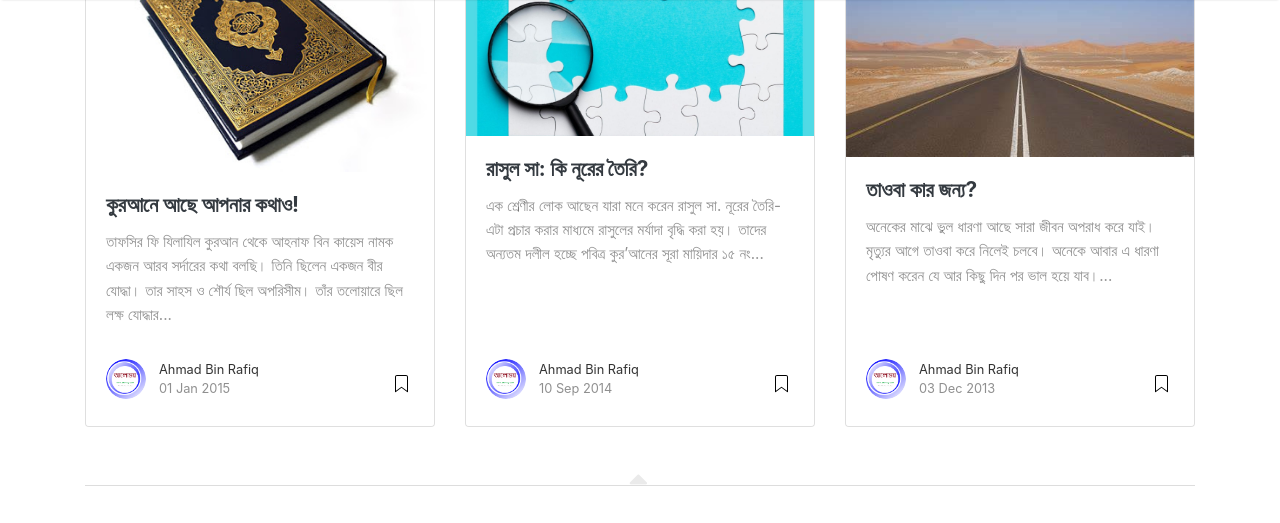
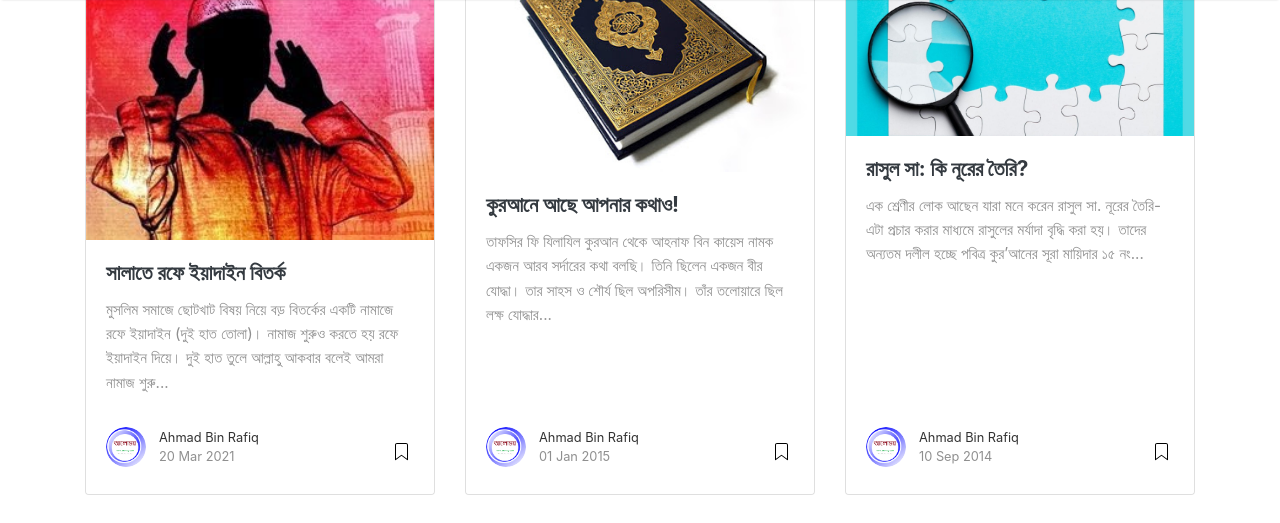
Before and after one commit to alomoy/islam, a Jekyll site: the page built from index.html, in a window 1280 px wide and 1400 px high, scrolled down 237 px. Shown: the top 523 px of the window. Built offline with Jekyll 4.4.1, drawn with Linux system fonts in a browser that asks for light colours; nearby versions of some CDN libraries; the list of posts is cut into pages by our own code; part of the change alters nothing that is shown.

Commit message:
Add raf-al-yadayn post

```diff
--- a/_config.yml
+++ b/_config.yml
@@ -4,7 +4,7 @@ title: "আলোময় । ইসলামের প্রসারে নি
 description: "আলোময় ভাবনা"
 logo: 'assets/images/alomoy.png'
 favicon: 'assets/images/alomoy.png'
-baseurl: "/"
+baseurl: ""
 google_analytics: ''
 disqus:
 mailchimp-list: ''
--- /dev/null
+++ b/_posts/2021-03-20-raf-al-yadayn.md
@@ -0,0 +1,99 @@
+---
+layout: post
+title:  "সালাতে রফে ইয়াদাইন বিতর্ক"
+author: binrafiq
+categories: [ salah, fiqh ]
+tags: [ dispute ]
+image: assets/images/post/raf-al-yadayn.jpg
+description: "সালাতে রফে ইয়াদাইন নিয়ে বিতর্ক। মানুষের নিজস্ব মতামত না জেনে কুরআন-সুন্নাহ কী বলে দেখি চলুন।"
+hidden: false
+---
+
+মুসলিম সমাজে ছোটখাট বিষয় নিয়ে বড় বিতর্কের একটি নামাজে রফে ইয়াদাইন (দুই হাত তোলা)। নামাজ শুরুও করতে হয় রফে ইয়াদাইন দিয়ে। দুই হাত তুলে আল্লাহু আকবার বলেই আমরা নামাজ শুরু করি। তবে বিতর্ক হয় পরবর্তী আরও দুইটি, মতান্তরে তিনটি, রফে ইয়াদাইন নিয়ে।
+
+যারা রফে ইয়াদাইন করেন তাদের মতে, রাসুল সা: জীবনে বিপরীত আমল করেননি। বিপরীত পক্ষের মানুষরা সেটা মানতে নারাজ। চলুন এ বিষয়ক হাদিসগুলো দেখে নেওয়া যাক।
+
+আমি সত্যিকার অর্থেই কোনো আলেম নই। অতএব, এখানে আমি নিজের কোনো মতামত দেব না। যা বলব তা আলেমদেরই মতামত। সাথে থাকবে হাদিসের দলিল।
+
+রফে ইয়াদাইন নিয়ে অন্যতম গুরুত্বপূর্ণ হাদিসটি হলো কিতাবুল আযানের ৭৩৫ নং হাদিস। [^1]
+
+এর ভাষ্য হলো-
+
+> সালিম বিন আব্দুল্লাহ বর্ণ্না করেছেন, আমার বাবা বলেছেন, নামাজ শুরু করার সময় আল্লাহর রাসুল সা: তাঁর দুই হাত কাঁধ পর্যন্ত তুলতেন। রুকুতে যাওয়ার সময়ও তা করতেন। রুকু থেকে উঠার সময়ও একই কাজ করতেন আর বলতেন সামিয়াল্লাহু লিমান হামিদা, রব্বানা লাকাল হামদ। আর সিজদায় তিনি তা (রফে ইয়াদাইন) করতেন না।
+
+বেশিরভাগ স্কলার এই হাদিস অনুসরণ করেছেন। বলেছেন, মুসল্লিদের জন্যে এটা মুস্তাহাব। ইমাম বুখারি রহ: এ  বিষয়ে *জুয ফি রফে ইয়াদাআইন* নামে আলাদা একটি বই লিখেছেন। এতে তিনি প্রমাণ করেছেন, রাসুল সা: এই দুই জায়গায়ও রফে ইয়াদাইন করেছেন। ইমাম বুখারি রহ. এর বিপরীত আমালকারীদের কঠোর নিন্দা করেছেন। তিনি বর্ণনা করেছেন, আল হাসান  বলেছেন-
+
+> রাসুলের (সা:) সাহাবীরা (রা:) সালাতে রুকুতে যাওয়ার সময় হাত তুলতেন, রুকু থেকে উঠতেও তুলতেন।
+
+বুখারি বলেন [^2]-
+
+আল-হাসান বলেছেন কোনো সাহাবী এর বিপরিত করেননি। কোনো সাহাবী হাত তুলেননি বলে কোনো প্রমাণ ছিল না।
+
+তাহলে প্রথমবারের পরে হাত না তোলার রীতি কীভাবে এল? যারা এ মতের পক্ষে তাদের পক্ষেও কিছু হাদিস আছে। এর মধ্যে রয়েছে আবু দাউদ শরিফের কিতাবুস সালাত অধ্যায়ের ৭৪৯ নং হাদিস। [^3]
+
+> হুসাইন ইবনে আলী, মুয়াবিয়া, খালিদ ইবন আমর, ও আবু হুজাইফাহ বর্ণনা করেছেন। তাঁরা বলেছেন, সুফিয়ান বলেছেন, তিনি (রাসুল সা:) শুরুতে হাত তুললেন। তাদের কেউ কেউ বলেছেন, তিনি শুধু একবারই হাত তুলেছেন।
+
+এ হাদিসকে আলবানী জয়িফ বলেছেন।
+
+আবু দাউদ শরিফের একই অধ্যায়ের পরবর্তী হাদিস:
+
+> বারা ইবনে আযিব বর্ণনা করেছেন। সালাতের শুরুতে রাসুল সা: হাত উপরে তুলেছেন। পরে আর তা করেননি। [^4]
+
+আবার ৭৪৮ নং হাদিসে আব্দুল্লাহ ইবনে মাসউদ রা: সম্পর্কে বর্ণিত আছে-
+
+> আমি কি তোমাদেরকে দেখাব না রাসুল সা: কীভাবে সালাত আদায় করতেন?
+
+এরপর তিনি শুধু একবার রফে ইয়াদাইন করে সালাত আদায় করলেন।
+
+আবু দাউদ বলেন, এটি বড় একটি বর্ণনার সারসংক্ষেপ। আর এটি এই শব্দে বর্ণিত হওয়াটা অকাট্যভাবে নির্ভুল নয়।
+
+মোটকথা, এ হাদিসগুলোর সবগুলো হাদিসের বহু ইমাম জয়িফ হিসেবে চিহ্নিত করেছেন।
+
+বারা ইবনে আযিবের হাদিসকে জয়িফ বলেছেন সুফিয়ান ইবন উয়াইনা, ইমাম শাফিয়ি, আল হুমাইদি (ইমাম বুখারির শায়েখ, আহমদ ইবনে হাম্বল, ইয়াহয়া ইবন মইন, দারিমী, বুখারি প্রমুখ।
+
+আব্দুল্লাহ ইবনে মাসউদের হাদিসকে জয়িফ বলেছেন আব্দুল্লাহ ইবন মুবারক, আহমদ ইবন হাম্বল, ইমাম বুখারি, বায়হাকী, দারুকুতনি প্রমুখ। তবে আলবানী সহীহ বলেছেন।
+
+তবে অধিকাংশ আলেমের মতে  অন্যান্য সাহাবীদের শুধু একবার হাত তোলার যে বর্ণনা পাওয়া যায় তার সবগুলো জয়িফ বিবরণ। একটু আগেই আমরা ইমাম বুখারির (রহ:) বক্তব্য শুনেছি:
+
+> কোনো সাহাবী হাত তোলেননি তার কোনো প্রমাণ নেই ।
+
+দেখা যাচ্ছে শুধু একবার হাত তোলার হাদিসগুলো দুর্বল। অন্যদিকে একাধিকবার রফে ইয়াদাইনের হাদিস অসংখ্য এবং শক্তিশালী। অতএব, কেউ সালাত রাসুলুল্লাহর (সা:) মতো করতে চাইলে রফে করাটাই উত্তম। আল্লাহর রাসুল সা: বলেছেন- [^5]
+
+> তোমরা আমার সালাত আদায় করো, যেভাবে আমাকে আদায় করতে দেখো।
+
+বুখারির শায়খ আলী ইবনুল মাদানী রহ: বলেছেন, মুসলমানদের উচিত রুকুতে যাওয়ার সময় ও রুকু থেকে উঠে হাত তোলা। তাঁর সম্পর্কে বুখারি বলেছেন:
+
+> আলী ইবনুল মাদানী রহ ছিলেন তাঁর সময়কালের সবচেয়ে জ্ঞানী মানুষ।
+
+এখন কঠিন করে বলতে চাইলে বলা উচিত, যেহেতু সুন্নাহ পদ্ধতিটি পরিষ্কার, এটাকে অবহেলা করার নীতি সঠিক নয়। সেটার পক্ষে যে আলেমই বলেন তাতে কিছু আসে যায় না। ইমাম শাফেয়ী রহ. বলেছেন:
+
+> আলেমগণ একমত, রাসুলুল্লাহর (সা:) কোনো সুন্নাহ কারও কাছে পরিষ্কার হয়ে গেলে এর বিপরীত আমলের জন্যে একে অবহেলা করার অনুমতি নেই।
+
+এ জন্যেই বুঝি হানাফী মাজহাবের ইমামরা পর্যন্ত রফে ইয়াদাইন করেছেন। যেমন আবু ইউসুফ রহ.। আর এ কারণে তাঁরা হানাফী মাজহাব থেকেও বের হয়ে যাননি। যেটার ভয় অনেক হানাফী মুসলমান মনে করেন। ইমাম আবু হানিফা রহ.-ই তো বলে গেছেন:
+
+> সহীহ হাদিস পাওয়া গেলে সেটাই আমার মাজহাব।
+
+ইবনুল কাইয়্যিমের (রহ.) *আল্লাহর রাসুল সা: কীভাবে নামাজ পড়তেন* বইয়েও রফে ইয়াদাইনের পক্ষে মুতাওয়াতির হাদিস থাকার কথা উল্লেখ করে বলা হয়েছে, এর বিপরীত আমল রাসুল সা. কখনও করেননি। মৃত্যু পর্যন্ত এ নিয়মেই তিনি নামাজ পড়তেন। প্রায় ত্রিশজন সাহাবী তিন সময় রফে ইয়াদাইন করার ব্যাপারে বর্ণনা করেছেন।
+
+তবে ড. আব্দুল্লাহ জাহাঙ্গীর রহ. বলেছেন, রফে ইয়াদাইন না করার হাদিসও সহীহ। [^6]  তিনি বলেছেন, আলবানী ইবন মাসউদের হাদিসকে সহীহ বলেছেন, যা একটু আগে আমরাও উল্লেখ করেছি। পরে খোঁজ নিয়ে দেখলাম, আলবানী অন্তত দুই জায়গায় এ রায় দিয়েছেন। তাহকীক মিশকাতুল মাসাবীহ ও তাঁর 'সহীহ' সুনান আবু দাউদ সংস্করণে। [^7]
+
+এখানে এসে একটি সারমর্ম পেলাম। রফে ইয়াদাইন একবার বা তিনবার (মতান্তরে চারবার) দুটোর পক্ষেই সহীহ হাদিস আছে। তবে রফে ইয়াদাইনের পক্ষের হাদিসগুলো অনেক বেশি জোরালো। এগুলোর সহীহ হওয়া নিয়েও দ্বিমতের অবকাশ নেই। অন্য দিকে রফে ইয়াদাইন একবার করার পক্ষের হাদিসগুলোর সহীহ হওয়া নিয়ে সবাই একমত নয়। এ কারণে আমার মত হলো, কেউ যদি আল্লাহর রাসুলের (সা:) বেশি কাছাকাছি আমল করতে চান, তাহলে রফে ইয়াদাইন করাটাই নিরাপদ। তবে না করলেও অবশ্যই অসুবিধা নেই। এর পক্ষে কোনো হাদিস না থাকলেও সমস্যা হত না। কারণ রফে ইয়াদাইনের অভাবে সালাত বাতিল হবে না। অতএব, কেউ রফে ইয়াদাইন করতে না চাইলে তাকে জোর করা, হেয় করা, তার নামাজ হচ্ছে না অভিযোগ করার কোনো অধিকার কারও নেই।
+
+কিন্তু লক্ষ্য করছি, এটা নিয়ে পক্ষে বিপক্ষে দুই দিকেই উগ্র মতামত ছোড়াছুড়ি হয়। এক পক্ষ আরেক পক্ষের হাদিসকে উড়িয়ে দিতে চেষ্টা করেন। আরেকটি দুঃখজনক ব্যাপার হচ্ছে, অনেকেই নিছক প্রথাগত কারণে পুরাতন আমল ছেড়ে সহীহ আমলের দিকে আসেন না। দীর্ঘ দিন ধরে চলে আসা প্রথা সত্যের বিপরীতে গ্রহণযোগ্য নয়। মক্কার মুশরিকরা এ ভুলটিই করেছিল। কুরআনের পাতায় পাতায় এই কথার প্রতিফলন পাওয়া যায়। যেমন সুরা বাকারার ২৭০ নং আয়াত দেখুন।
+
+> যখন তাদেরকে বলা হয়, আল্লাহ যা নাযিল করেছেন তা অনুসরণ করো। তারা বলে, 'আমরা বরং তাই মানব যার উপর আমাদের পূর্বপুরুষদেরকে পেয়েছি।' যদিও তাদের পূর্বপুরুষরা অবুঝ হয় এবং সঠিক পথের অনুসারী না হয় তবুও?
+
+এটা একটি অপ্রিয় সত্য বাংলদেশের বহু আলেমই প্রথার জালে আটকে আছেন। সত্যের বিপরীত প্রথাকে আঁকড়ে ধরে থাকা ও সঠিক মত নিয়ে জানা ও তা স্বীকার ও আমল করার প্রবণতার অভাব রয়েছে।
+
+অনেকে আবার মনে করেন, ইমাম আবু হানিফা বলে গেছেন তাই তার বিপরীত কিছু করা যাবে না। ইমাম আবু হানিফাকে (রহ.) আমি আর দশজন একনিষ্ঠ মুসলিমের মতোই শ্রদ্ধা করি। তাঁকে মূল্যায়ন করারও যোগ্যতাও আমার নেই বলেই আমি মনে করি। তবে তাঁর সব কথা অন্ধভাবে মেনে নিতে হবে এটা আমি ভাবতে পারছি না। শুধু তিনি বলে গেছেন আর আমি হানাফি বলে তাঁর মতের বাইরে যেতে পারব না এমনটাকে আমি ভুল মনে করি। তিনি নিজেই ত বলে গেছেন, সহীহ হাদিস পাওয়া গেলে সেটাই তাঁর মাজহাব। হানাফী মাজহাবের ইমামরাও অনেক সময় মাজহাবের বিপরীত আমল করেছেন। এতে কিছু আসে যায়নি।
+
+অতএব, আসুন সর্বদা সুন্নাহ মেনে চলার চেষ্টা করি। হাদিসের বিশুদ্ধতাকে নিজস্ব ধ্যানধারণার উপর স্থান দেই। ছোট বিষয় নিয়ে দলাদলি না করি। এর বদলে ধর্মহীনতা ও নাস্তিকতার বিরুদ্ধে একযোগে সোচ্চার হই। আমরা যপত সময় নিজেদের 'ভুল' শুদ্ধ করতে ব্যয় করছি, সে সময়টা যদি মানুষকে ইসলামের দাওয়াত দিতাম, কুরআন চর্চা করতাম তাহলে কতই না ভাল হত।
+
+[^1]: [বুখারি শরিফ, কিতাবুল আযান:৭৩৫](https://sunnah.com/bukhari:735)
+[^2]: আল-মাজমু, আন-নববী, ৩/৩৯৯-৪০৬
+[^3]: [সুনান আবু দাউদ, কিতাবুস সালাত: ৭৪৯](https://sunnah.com/abudawud:749)
+[^4]:[সুনান আবু দাউদ, কিতাবুস সালাত: ৭৫০](https://sunnah.com/abudawud:750)
+[^5]: [বুখারি শরিফ, কিতাবুল আযান:৬৩১]()https://sunnah.com/bukhari:631
+[^6]: Youtube: [সালাতের মধ্যে হাত তোলা (রাফ‘উল ইয়াদাইন) যাবে কি](https://www.youtube.com/watch?v=IYj5VxDDEis)
+[^7]: [Darul Tahqiq](https://www.darultahqiq.com/hadith-of-ibn-masud-ra-on-not-raising-the-hands-in-salah/)
+[^8]:  [ সুরা বাক্বারা, ২:১৭০](https://tanzil.net/#2:170)
```
Also changed, not shown: assets/images/post/raf-al-yadayn.jpg (added).
